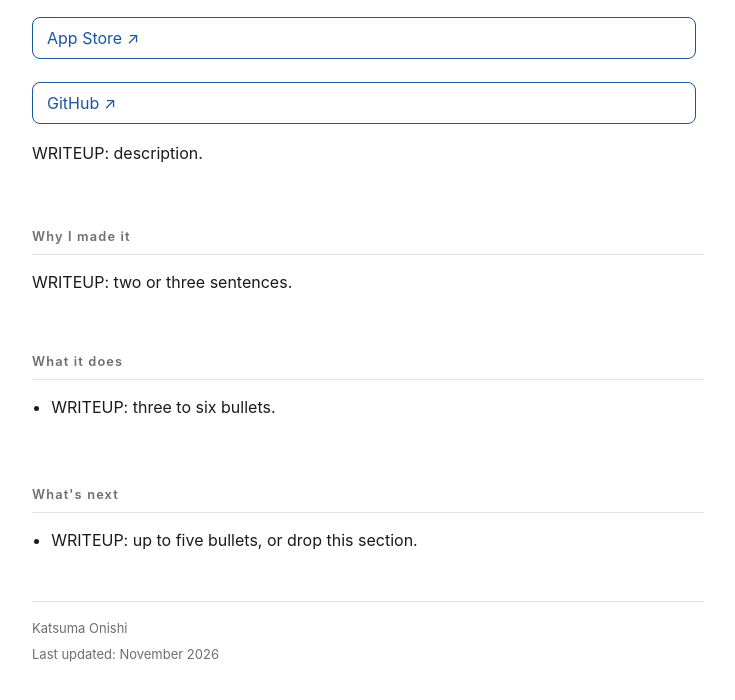
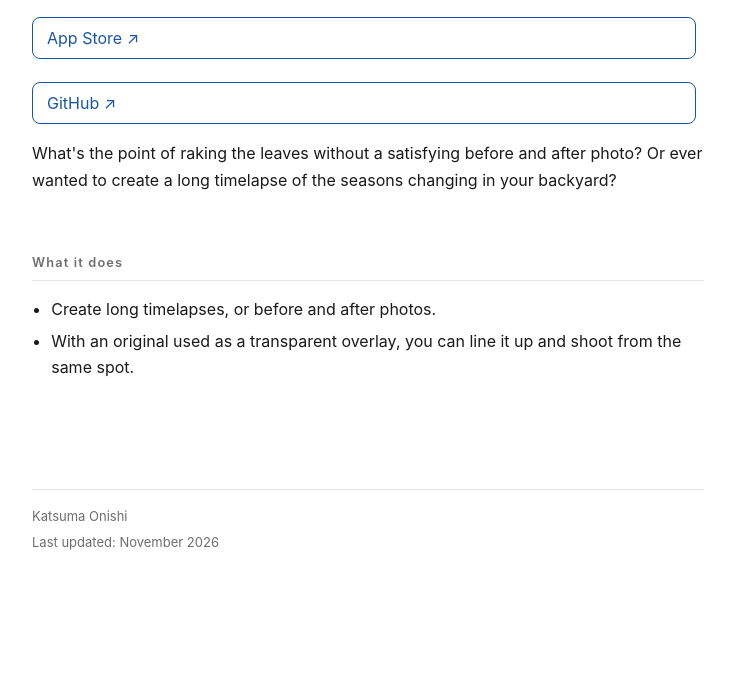
Before and after one commit to katsuma0/katsuma0.github.io, a plain HTML site: page projects/same-spot/index.html in a window 1280 px wide. Shown: the part 202-902 px from the top of the page, without its empty margins (272-1007 px from the left). After the commit the page ends 800 px from the top, so only its background shows below. Drawn offline with Linux system fonts and the light colour scheme.

Commit message:
Fill in Same Spot
Co-Authored-By: Claude Opus 5.5 <noreply@anthropic.com>
Claude-Session: https://claude.ai/code/session_01N92mCDSXbw6tVdkdASbiZi

```diff
--- a/projects/same-spot/index.html
+++ b/projects/same-spot/index.html
@@ -30,19 +30,13 @@
 <a class="btn-open" href="https://apps.apple.com/app/same-spot/id6832090866">App Store ↗</a>
 <a class="btn-open" href="https://github.com/katsuma0/same-spot">GitHub ↗</a>
 
-<p class="lead">WRITEUP: description.</p>
+<p class="lead">What's the point of raking the leaves without a satisfying before and after photo? Or ever wanted to create a long timelapse of the seasons changing in your backyard?</p>
 
-<h2>Why I made it</h2>
-<p>WRITEUP: two or three sentences.</p>
 
 <h2>What it does</h2>
 <ul>
-    <li>WRITEUP: three to six bullets.</li>
-</ul>
-
-<h2>What's next</h2>
-<ul>
-    <li>WRITEUP: up to five bullets, or drop this section.</li>
+    <li>Create long timelapses, or before and after photos.</li>
+    <li>With an original used as a transparent overlay, you can line it up and shoot from the same spot.</li>
 </ul>
 
 <footer>
```
Also changed, not shown: projects/index.html (+1 -1 lines).
